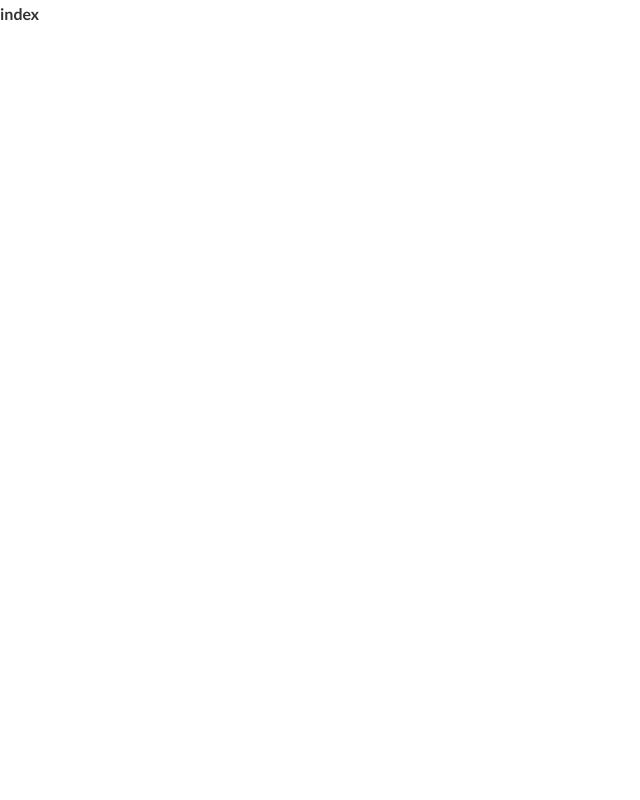
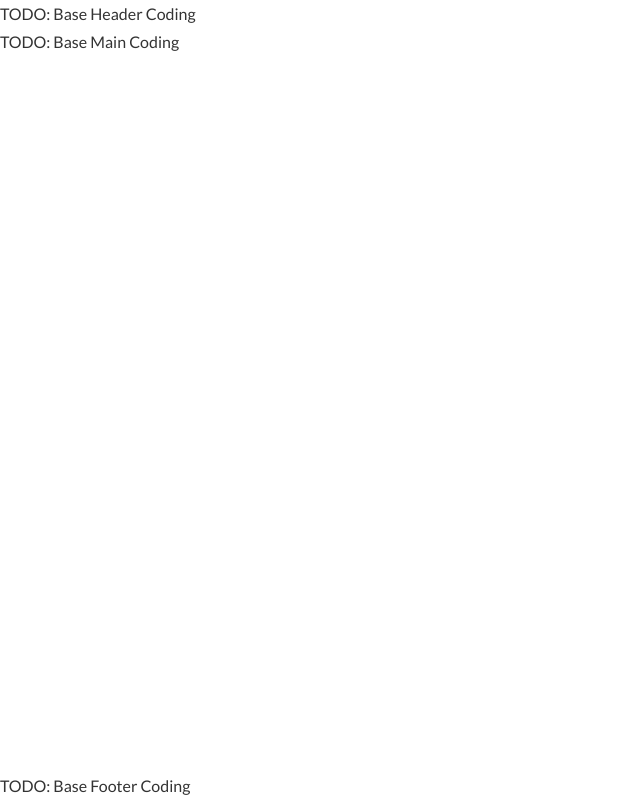
Before and after one commit to warugaki-web-developer/legacy-webdev-browser-sync, a website: page src/pages/index.html in a window 1280 px wide. Shown: the whole page, without its empty margins (0-640 px from the left). Drawn offline with nearby package versions, Linux system fonts and the light colour scheme; files that its build step writes are made by us from their sources.

Commit message:
add: base layout stylesの定義

```diff
--- a/src/pages/index.html
+++ b/src/pages/index.html
@@ -30,6 +30,24 @@
   </head>
 
   <body>
-    <h1 class="">index</h1>
+    <div id="root" class="base">
+      <div class="base-container">
+        <header class="base-header">
+          <div class="base-header-container">
+            TODO: Base Header Coding
+          </div>
+        </header>
+        <main class="base-main">
+          <div class="base-main-container">
+            TODO: Base Main Coding
+          </div>
+        </main>
+        <footer class="base-footer">
+          <div class="base-footer-container">
+            TODO: Base Footer Coding
+          </div>
+        </footer>
+      </div>
+    </div>
   </body>
 </html>
--- a/src/styles/modules/_base.pcss
+++ b/src/styles/modules/_base.pcss
@@ -1,11 +1,7 @@
 /* -------------------- base styles */
-html {
-  height: 100%;
-}
 
 body {
   width: 100%;
-  height: 100%;
   font-family: Lato, 'Noto Sans JP', sans-serif;
   font-size: 1rem;
   font-weight: 400;
@@ -13,16 +9,52 @@ body {
   line-height: 1.75;
   color: #333;
   background-color: #fff;
-
-  @media (--breakpoints-desktop) {
-    body {
-      background-color: #fff;
-    }
-  }
 }
 
 ::placeholder {
   color: #ccc;
+}
+
+/* -------------------- base layout styles */
+
+.base {
+  display: flex;
+  flex-direction: column;
+  min-height: 100svh;
+}
+
+.base-container {
+  display: flex;
+  flex: 1;
+  flex-direction: column;
+  min-height: 100svh;
+}
+
+/* base header */
+.base-header {
+  /* TODO: base header style */
+}
+
+.base-header-container {
+  /* TODO: base header style */
+}
+
+/* base main */
+.base-main {
+  flex: 1;
+}
+
+.base-main-container {
+  /* TODO: base main style */
+}
+
+/* base footer */
+.base-footer {
+  /* TODO: base footer style */
+}
+
+.base-footer-container {
+  /* TODO: base footer style */
 }
 
 /* -------------------- Helper classes */
```
Also changed, not shown: src/pages/page1.html (+19 -1 lines), src/pages/page2.html (+19 -1 lines), src/pages/sub-page/index.html (+19 -1 lines), src/pages/sub-page/sub-page1.html (+19 -1 lines), src/pages/sub-page/sub-page2.html (+19 -1 lines).
